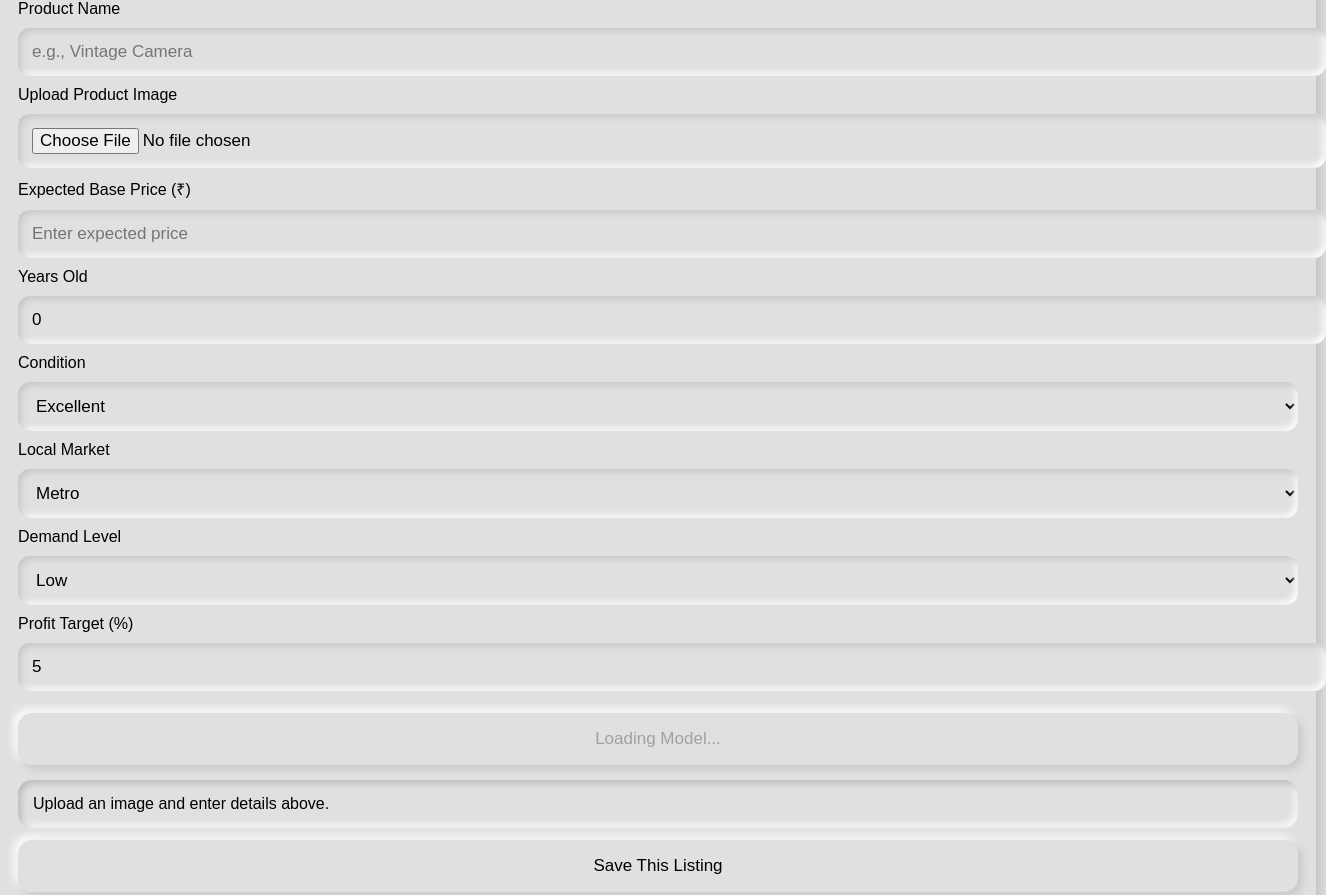
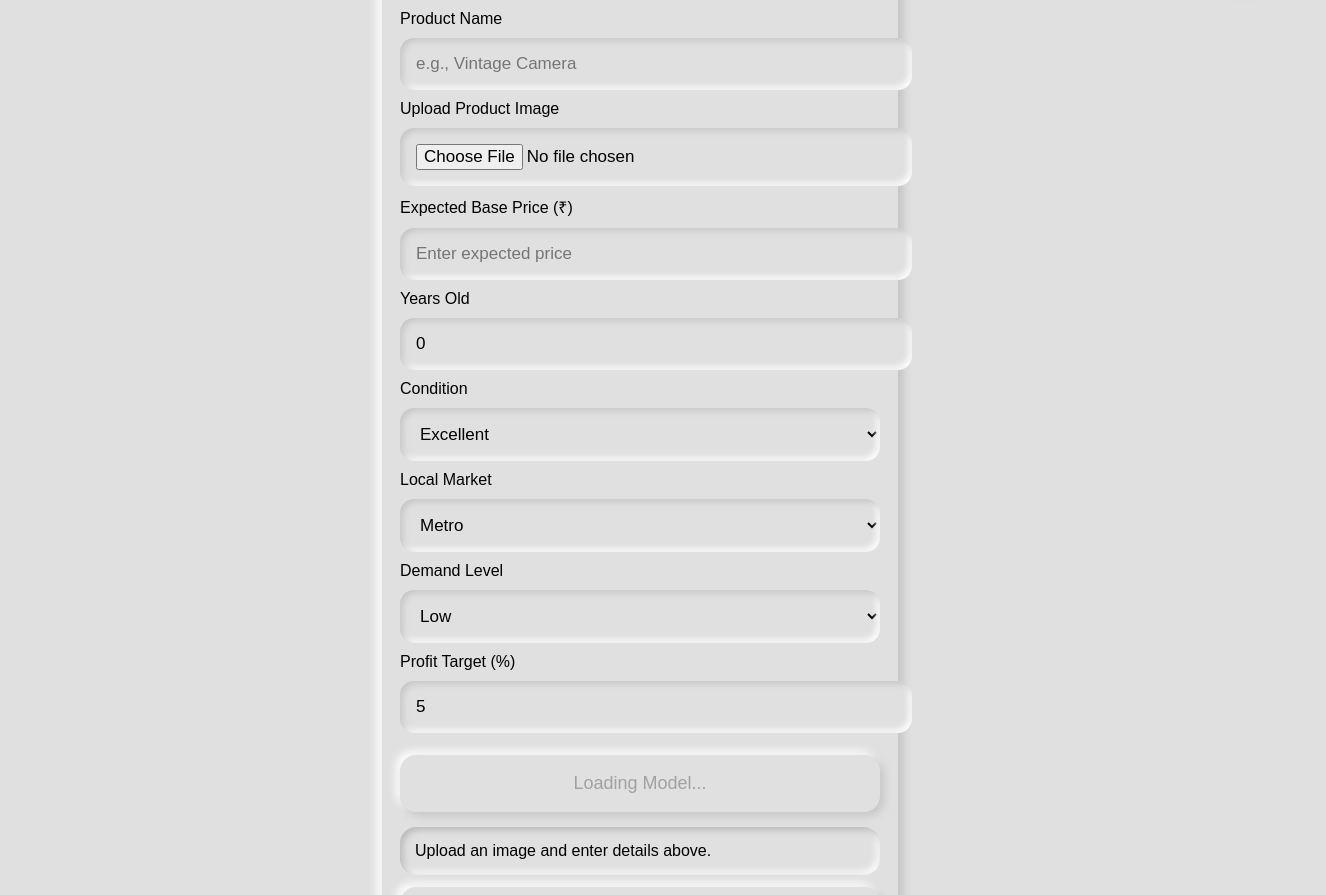
Before and after one commit to pixnum-hub/OLXpricer, a plain HTML site: page index.html in a window 1280 px wide. Shown: the part 86-981 px from the top of the page, 1326 px wide, since content can reach past the window. Drawn offline with Linux system fonts and the light colour scheme; a script that the page names is missing.

Commit message:
Update index.html

```diff
--- a/index.html
+++ b/index.html
@@ -2,21 +2,72 @@
 <html>
 <head>
 <meta charset="UTF-8">
-<title>OLXpricer - OLX AI Pricing Mobile v7</title>
+<title>OLXpricer - OLX AI Pricing Mobile v8</title>
+<!-- VIEWPORT FIX FOR MOBILE -->
+<meta name="viewport" content="width=device-width, initial-scale=1, maximum-scale=1">
+
 <style>
 /* MOBILE-FIRST UI DESIGN */
 body{margin:0;font-family:Arial,sans-serif;background:#e0e0e0;transition:0.3s;font-size:16px;}
 .dark{background:#1c1c1c;color:white;}
-.app{width:100%;max-width:100%;padding:18px;margin:0;border-radius:0;background:#e0e0e0;box-shadow:5px 5px 10px #c2c2c2,-5px -5px 10px #ffffff;}
+.app{
+  width:95%;
+  max-width:480px;
+  margin:10px auto;
+  padding:18px;
+  border-radius:20px;
+  background:#e0e0e0;
+  box-shadow:5px 5px 10px #c2c2c2,-5px -5px 10px #ffffff;
+}
 .dark .app{background:#1c1c1c;box-shadow:5px 5px 10px #121212,-5px -5px 10px #303030;}
-input, select{width:100%;padding:14px;margin:10px 0;border:none;border-radius:12px;font-size:17px;background:#e0e0e0;box-shadow:inset 3px 3px 6px #c6c6c6,inset -3px -3px 6px #ffffff;outline:none;}
+input, select{
+  width:100%;
+  padding:16px;
+  margin:10px 0;
+  border:none;
+  border-radius:14px;
+  font-size:17px;
+  background:#e0e0e0;
+  box-shadow:inset 3px 3px 6px #c6c6c6,inset -3px -3px 6px #ffffff;
+  outline:none;
+}
 .dark input, .dark select{background:#1c1c1c;color:white;box-shadow:inset 3px 3px 6px #121212,inset -3px -3px 6px #303030;}
-button{width:100%;padding:16px;font-size:17px;border:none;border-radius:14px;cursor:pointer;margin-top:12px;background:#e0e0e0;box-shadow:4px 4px 8px #c6c6c6,-4px -4px 8px #ffffff;}
+button{
+  width:100%;
+  padding:18px;
+  font-size:18px;
+  border:none;
+  border-radius:16px;
+  cursor:pointer;
+  margin-top:12px;
+  background:#e0e0e0;
+  box-shadow:4px 4px 8px #c6c6c6,-4px -4px 8px #ffffff;
+}
 .dark button{background:#1c1c1c;color:white;box-shadow:4px 4px 8px #121212,-4px -4px 8px #303030;}
 button:active{box-shadow:inset 3px 3px 6px #c6c6c6,inset -3px -3px 6px #ffffff;}
-.darkBtn{position:fixed;top:15px;right:15px;width:50px;height:50px;font-size:24px;border:none;border-radius:50%;cursor:pointer;background:#e0e0e0;box-shadow:4px 4px 8px #c6c6c6,-4px -4px 8px #ffffff;}
+.darkBtn{
+  position:fixed;
+  top:15px;
+  right:15px;
+  width:50px;
+  height:50px;
+  font-size:24px;
+  border:none;
+  border-radius:50%;
+  cursor:pointer;
+  background:#e0e0e0;
+  box-shadow:4px 4px 8px #c6c6c6,-4px -4px 8px #ffffff;
+}
 .dark .darkBtn{background:#1c1c1c;color:white;box-shadow:4px 4px 8px #121212,-4px -4px 8px #303030;}
-.result, #savedItems{margin-top:15px;padding:15px;border-radius:14px;font-size:16px;background:#e0e0e0;box-shadow:inset 3px 3px 7px #b8b8b8,inset -3px -3px 7px #ffffff;overflow:auto;}
+.result, #savedItems{
+  margin-top:15px;
+  padding:15px;
+  border-radius:16px;
+  font-size:16px;
+  background:#e0e0e0;
+  box-shadow:inset 3px 3px 7px #b8b8b8,inset -3px -3px 7px #ffffff;
+  overflow:auto;
+}
 .dark .result, .dark #savedItems{background:#1c1c1c;box-shadow:inset 3px 3px 7px #121212,inset -3px -3px 7px #303030;}
 img{width:100%;max-width:100%;border-radius:12px;margin-top:10px;}
 </style>
@@ -81,8 +132,6 @@ img{width:100%;max-width:100%;border-radius:12px;margin-top:10px;}
 <script src="https://cdnjs.cloudflare.com/ajax/libs/ml5/0.12.2/ml5.min.js"></script>
 <script>
 function toggleDark(){document.body.classList.toggle("dark");}
-
-/* ML5 Model */
 let classifier;
 ml5.imageClassifier('MobileNet').then(c=>{
   classifier=c;
@@ -91,7 +140,6 @@ ml5.imageClassifier('MobileNet').then(c=>{
   btn.textContent="Generate Pricing & Listing";
 }).catch(err=>console.error(err));
 
-/* Preview Image */
 document.getElementById("pimage").addEventListener("change", function(e){
   const file=e.target.files[0];
   if(file){
@@ -105,7 +153,6 @@ document.getElementById("pimage").addEventListener("change", function(e){
   }
 });
 
-/* Generate Pricing */
 document.getElementById("generateBtn").addEventListener("click", ()=>{
   const name=document.getElementById("pname").value;
   const expected=parseFloat(document.getElementById("expected").value);
@@ -160,7 +207,6 @@ document.getElementById("generateBtn").addEventListener("click", ()=>{
   }).catch(err=>console.error(err));
 });
 
-/* Save Listing */
 function saveItem(){
   const name=document.getElementById("pname").value;
   const price=document.getElementById("expected").value;
@@ -173,7 +219,6 @@ function saveItem(){
   loadSaved();
 }
 
-/* Load Saved Listings */
 function loadSaved(){
   const list=JSON.parse(localStorage.getItem("olxItems")||"[]");
   if(list.length===0){document.getElementById("savedItems").innerHTML="No saved items yet."; return;}
@@ -183,7 +228,6 @@ function loadSaved(){
 }
 loadSaved();
 
-/* Export Listings */
 function exportSaved(){
   const list=JSON.parse(localStorage.getItem("olxItems")||"[]");
   if(list.length===0){alert("No saved items."); return;}
```
